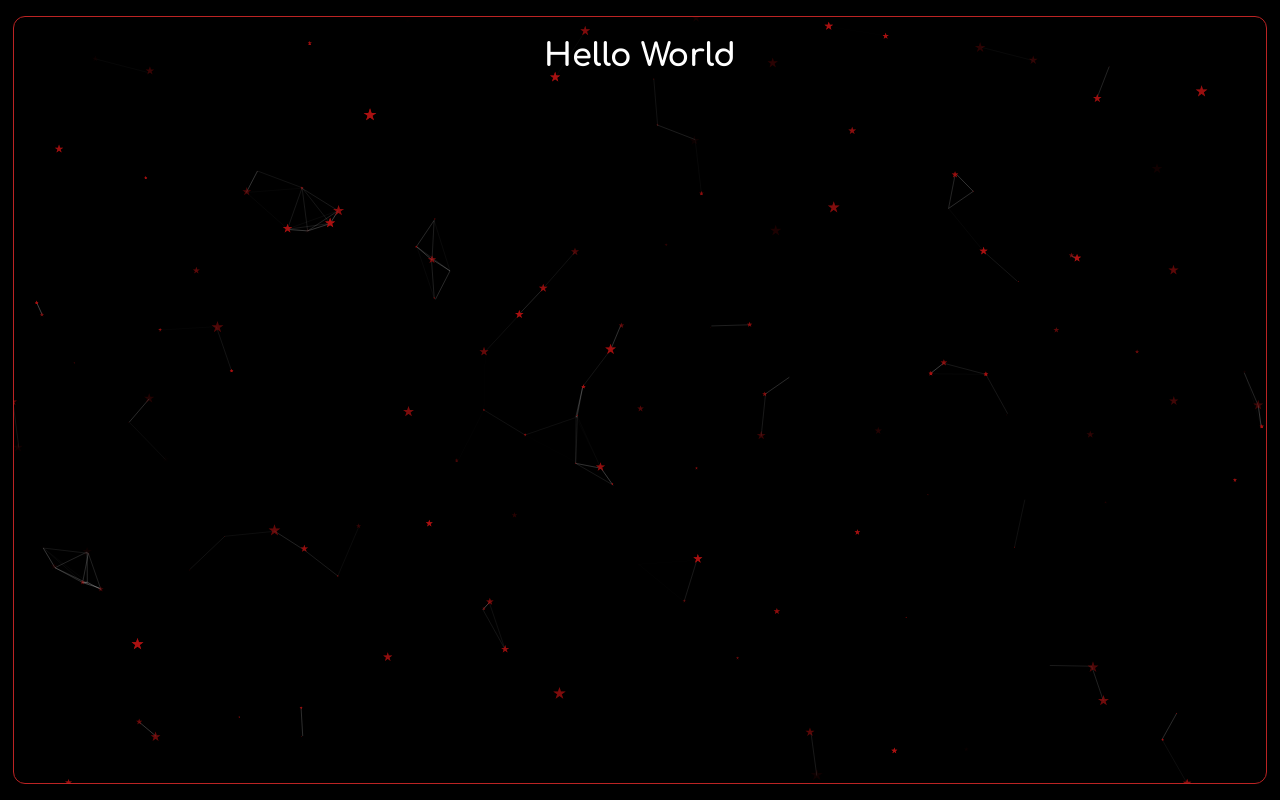
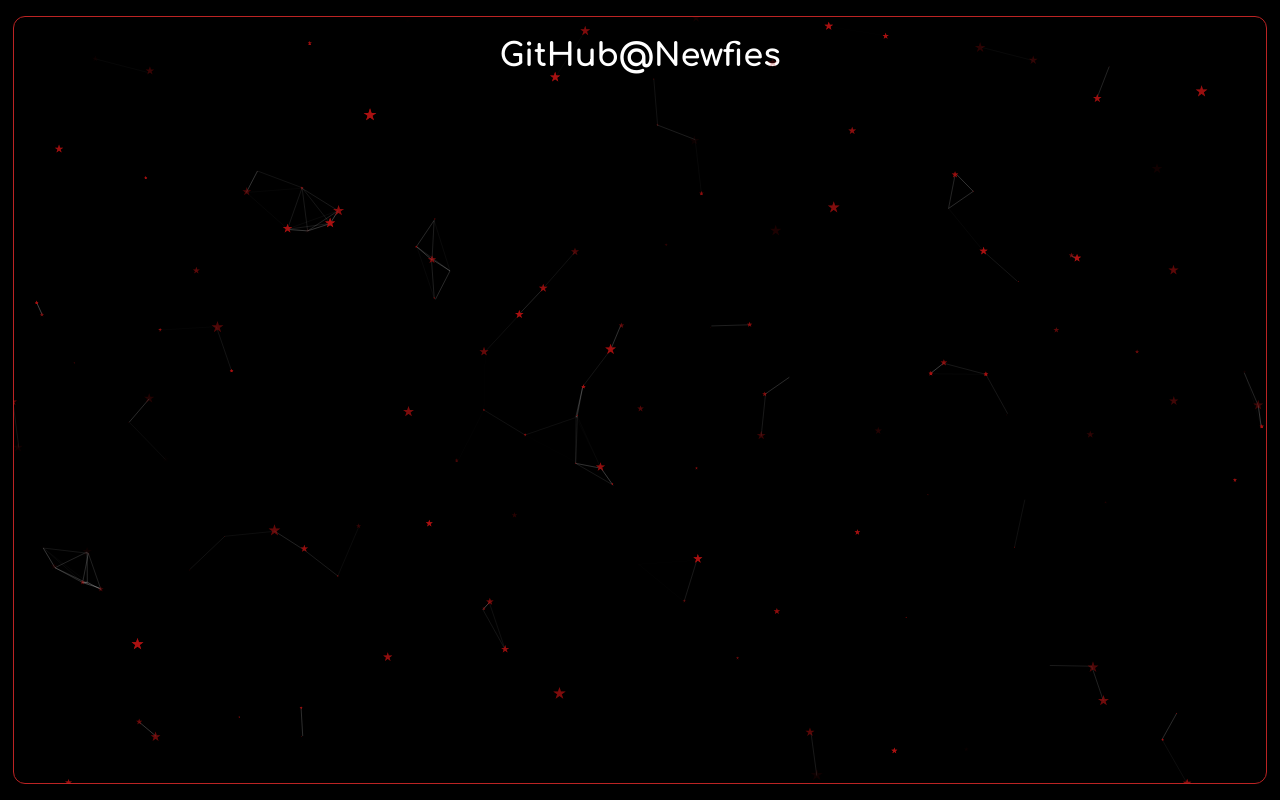
Before and after one commit to Newfies/WIA, a plain HTML site: page index.html in a window 1280 px wide. Drawn offline with Linux system fonts and the light colour scheme.

Commit message:
Update index.html

```diff
--- a/index.html
+++ b/index.html
@@ -48,7 +48,7 @@
 <body>
     <div class="container">
         <div class="message">
-            <h1>Hello World</h1>
+            <h1>GitHub@Newfies</h1>
         </div>
         <div id="particles-js"></div>
     </div>
```
